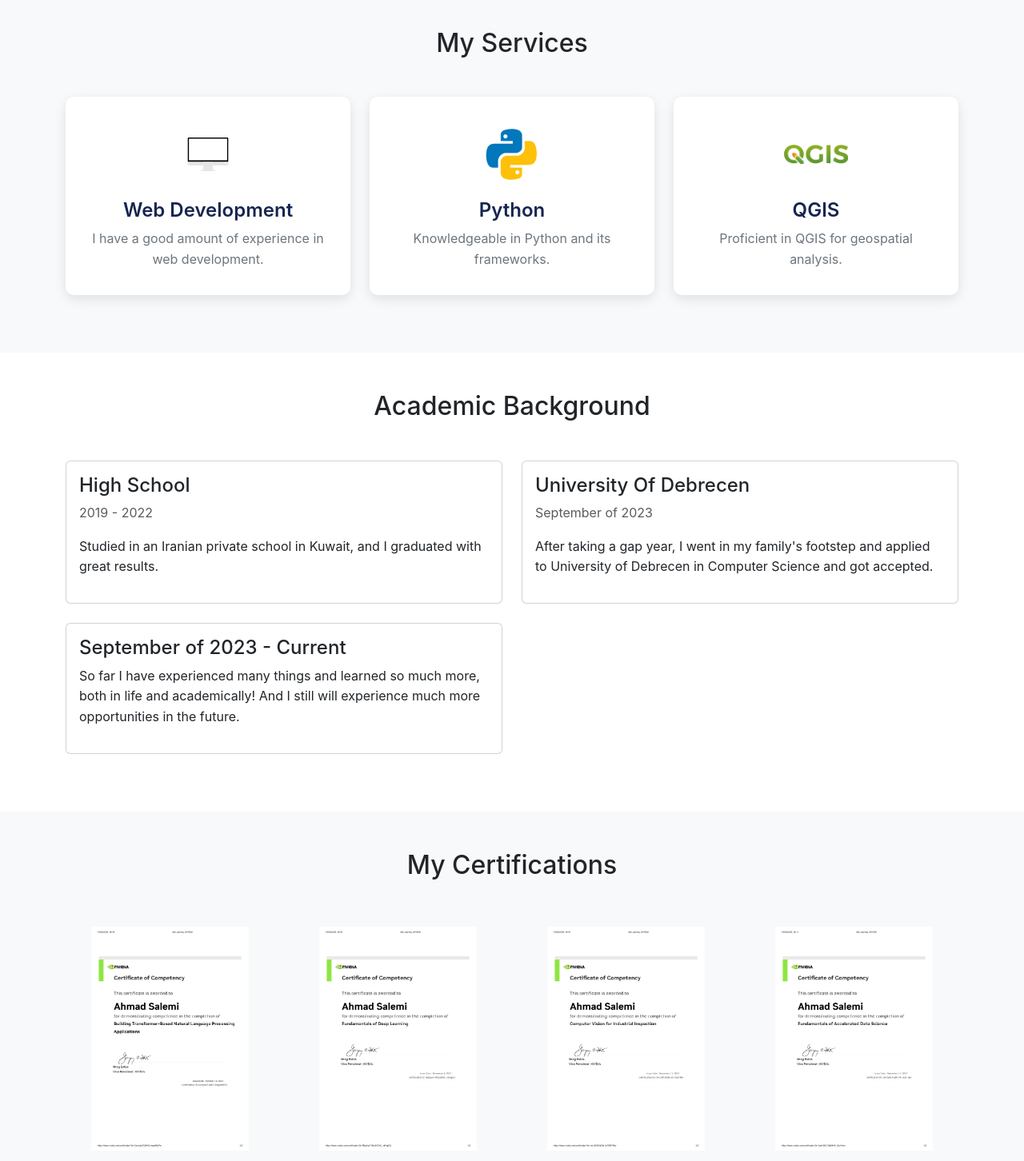
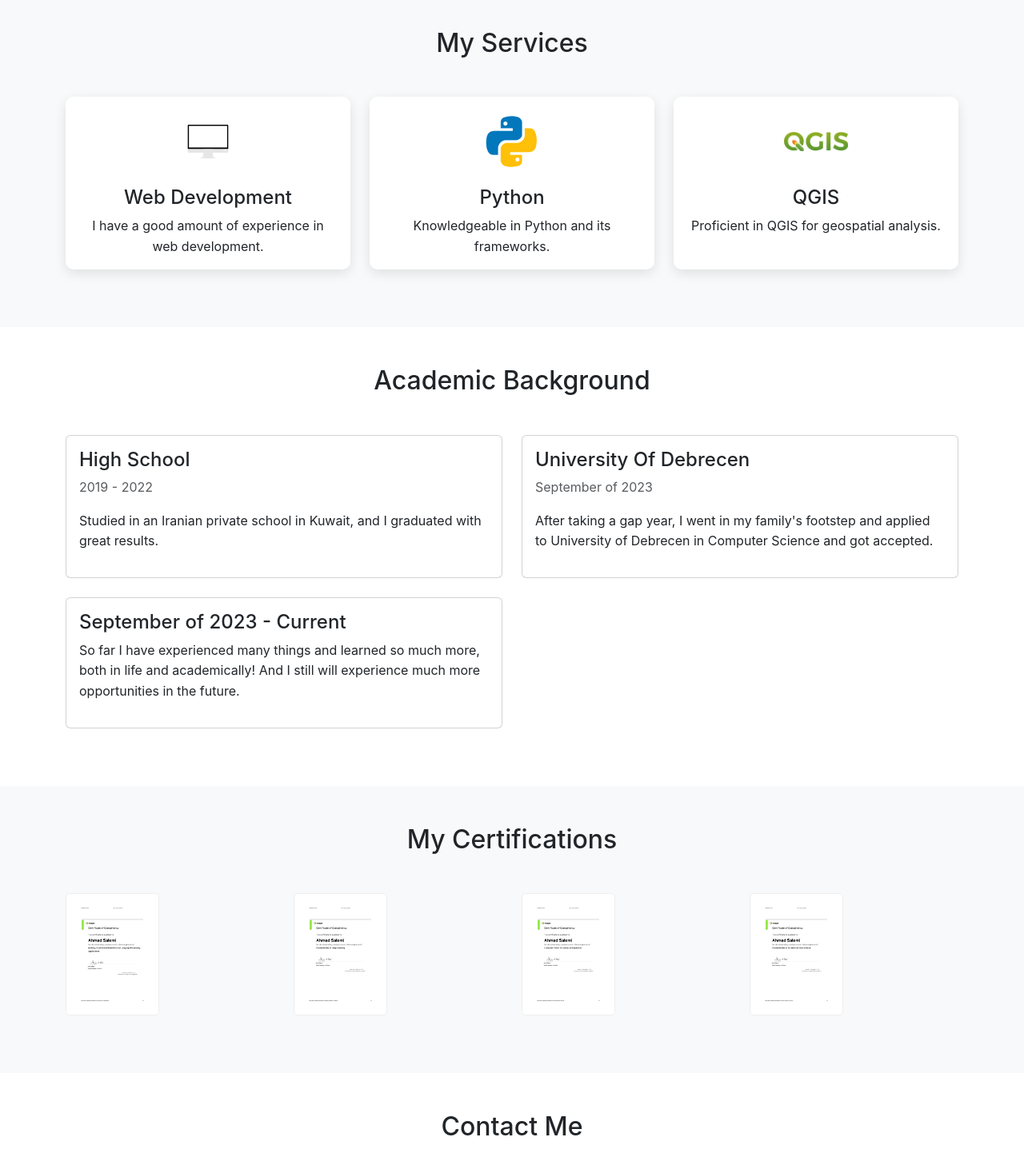
Before and after one commit to Ahmad-Salemi2004/Limelight_Internship_3rd_task, a plain HTML site: page index.html in a window 1280 px wide. Shown: the part 860-2312 px from the top of the page at 80% size. Drawn offline with nearby package versions, Linux system fonts and the light colour scheme.

Commit message:
Update style.css

```diff
--- a/style.css
+++ b/style.css
@@ -22,14 +22,13 @@ section {
     border-color: #3a5bbf;
 }
 
-/* Service Cards Styling */
+/* Services Section */
 .service-card {
     border: none;
     border-radius: 10px;
     box-shadow: 0 5px 15px rgba(0, 0, 0, 0.1);
     transition: all 0.3s ease;
     overflow: hidden;
-    background: white;
 }
 
 .service-card:hover {
@@ -41,39 +40,40 @@ section {
     width: 80px;
     height: 80px;
     object-fit: contain;
-    margin: 0 auto;
+    margin: 0 auto 15px;
     display: block;
 }
 
-.service-card .card-body {
-    padding: 2rem;
+/* Certifications Section */
+.certifications-container {
+    display: flex;
+    flex-direction: column;
+    gap: 2rem;
 }
 
-.service-card h4 {
-    color: #172551;
-    font-weight: 600;
+.certification-row {
+    display: flex;
+    justify-content: center;
+    gap: 2rem;
 }
 
-.service-card p {
-    color: #6c757d;
-}
-
-/* Certification Images */
 .certification-img {
-    width: 100%;
-    height: 300px;
+    width: 45%;
+    max-height: 300px;
     object-fit: contain;
-    padding: 10px;
-    background-color: #f8f9fa;
-    transition: transform 0.3s;
-    border-radius: 8px;
+    padding: 15px;
+    background-color: #fff;
+    border: 1px solid #eee;
+    border-radius: 5px;
+    transition: transform 0.3s ease;
 }
 
 .certification-img:hover {
-    transform: scale(1.05);
+    transform: scale(1.03);
+    box-shadow: 0 5px 15px rgba(0,0,0,0.1);
 }
 
-/* Hobby Cards */
+/* Hobbies Section */
 .hobby-icon {
     font-size: 2rem;
     margin-right: 15px;
@@ -89,7 +89,7 @@ section {
     flex: 1;
 }
 
-/* Contact Form */
+/* Contact Section */
 #contactForm .form-control {
     padding: 0.75rem 1rem;
     border-radius: 0.375rem;
@@ -128,12 +128,12 @@ section {
         padding: 60px 0;
     }
 
-    .profile-img {
-        width: 150px;
-        height: 150px;
+    .certification-row {
+        flex-direction: column;
+        gap: 1rem;
     }
 
-    .card-body .bi {
-        font-size: 2rem;
+    .certification-img {
+        width: 100%;
     }
 }
```
